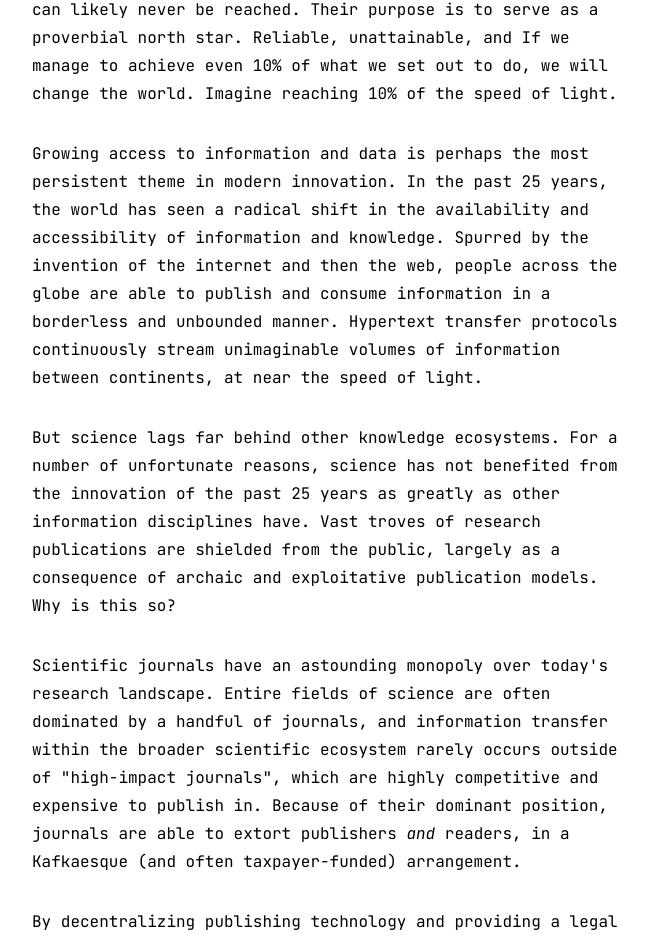
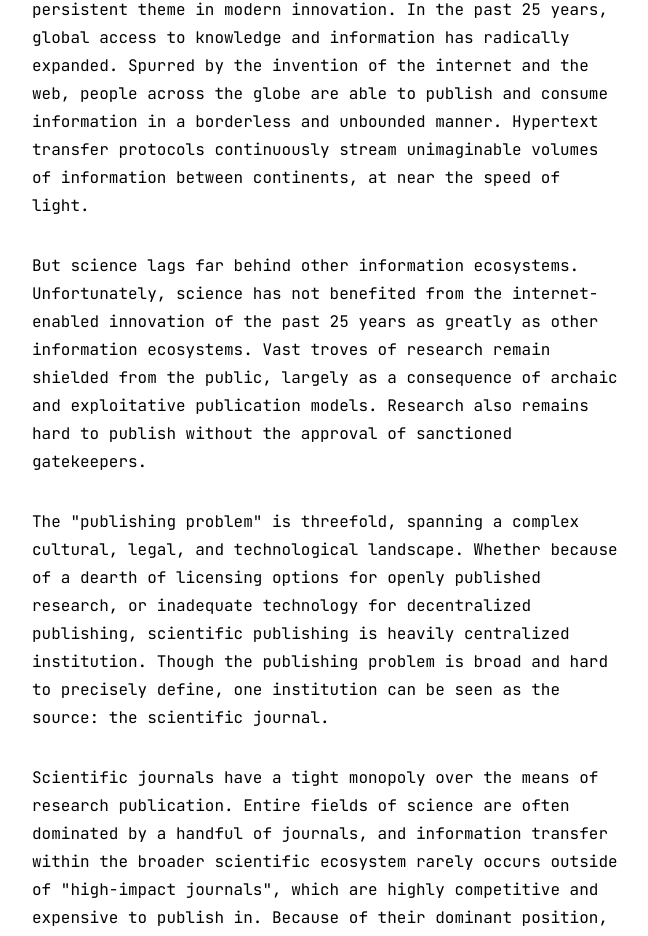
Before and after one commit to scipubapp/website, a Next.js app: page /scipub in a window 1280 px wide. Shown: the part 220-1156 px from the top of the page, without its empty margins (312-960 px from the left). Built offline with nearby package versions, Linux system fonts and the light colour scheme; what @tailwindcss/typography would draw is missing.

Commit message:
write more

```diff
--- a/src/pages/scipub.tsx
+++ b/src/pages/scipub.tsx
@@ -8,41 +8,50 @@ export default function SciPub() {
         &#8678; BACK
       </a>
       <h1 className="py-4 mt-10 text-3xl font-bold">SciPub</h1>
-      <p className="py-4 text-left leading-7">
+      {/* <p className="py-4 leading-7 text-left">
         The goals of the SciPub Foundation are so grandiose that they can likely
         never be reached. Their purpose is to serve as a proverbial north star.
         Reliable, unattainable, and If we manage to achieve even 10% of what we
         set out to do, we will change the world. Imagine reaching 10% of the
         speed of light.
+      </p> */}
+      <p className="py-4 leading-7 text-left">
+        Growing access to information and data is perhaps the most persistent
+        theme in modern innovation. In the past 25 years, global access to
+        knowledge and information has radically expanded. Spurred by the
+        invention of the internet and the web, people across the globe are able
+        to publish and consume information in a borderless and unbounded manner.
+        Hypertext transfer protocols continuously stream unimaginable volumes of
+        information between continents, at near the speed of light.
       </p>
-      <p className="py-4 text-left leading-7">
-        Growing access to information and data is perhaps the most persistent
-        theme in modern innovation. In the past 25 years, the world has seen a
-        radical shift in the availability and accessibility of information and
-        knowledge. Spurred by the invention of the internet and then the web,
-        people across the globe are able to publish and consume information in a
-        borderless and unbounded manner. Hypertext transfer protocols
-        continuously stream unimaginable volumes of information between
-        continents, at near the speed of light.
+      <p className="py-4 leading-7 text-left">
+        But science lags far behind other information ecosystems. Unfortunately,
+        science has not benefited from the internet-enabled innovation of the
+        past 25 years as greatly as other information ecosystems. Vast troves of
+        research remain shielded from the public, largely as a consequence of
+        archaic and exploitative publication models. Research also remains hard
+        to publish without the approval of sanctioned gatekeepers.
       </p>
-      <p className="py-4 text-left leading-7">
-        But science lags far behind other knowledge ecosystems. For a number of
-        unfortunate reasons, science has not benefited from the innovation of
-        the past 25 years as greatly as other information disciplines have. Vast
-        troves of research publications are shielded from the public, largely as
-        a consequence of archaic and exploitative publication models. Why is
-        this so?
+      <p className="py-4 leading-7 text-left">
+        The "publishing problem" is threefold, spanning a complex cultural,
+        legal, and technological landscape. Whether because of a dearth of
+        licensing options for openly published research, or inadequate
+        technology for decentralized publishing, scientific publishing is
+        heavily centralized institution. Though the publishing problem is broad
+        and hard to precisely define, one institution can be seen as the source:
+        the scientific journal.
       </p>
-      <p className="py-4 text-left leading-7">
-        Scientific journals have an astounding monopoly over today's research
-        landscape. Entire fields of science are often dominated by a handful of
-        journals, and information transfer within the broader scientific
+      <p className="py-4 leading-7 text-left">
+        Scientific journals have a tight monopoly over the means of research
+        publication. Entire fields of science are often dominated by a handful
+        of journals, and information transfer within the broader scientific
         ecosystem rarely occurs outside of "high-impact journals", which are
         highly competitive and expensive to publish in. Because of their
-        dominant position, journals are able to extort publishers <em>and</em>{" "}
-        readers, in a Kafkaesque (and often taxpayer-funded) arrangement.
+        dominant position, journals are able to extract payments from
+        researchers <em>and</em> readers, in a Kafkaesque (and often
+        taxpayer-funded) arrangement.
       </p>
-      <p className="py-4 text-left leading-7">
+      <p className="py-4 leading-7 text-left">
         By decentralizing publishing technology and providing a legal model for
         decentralized publishing, the SciPub Foundation hopes to change this.
       </p>
```
